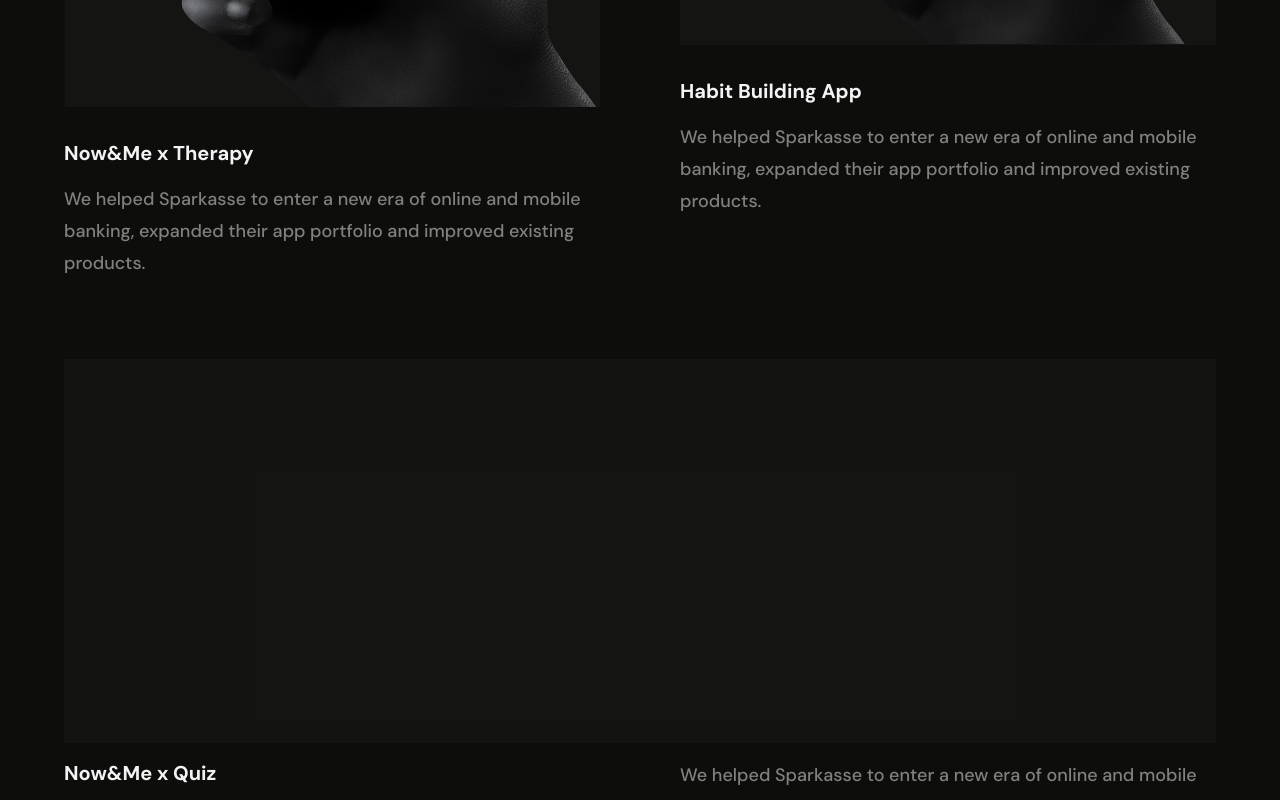
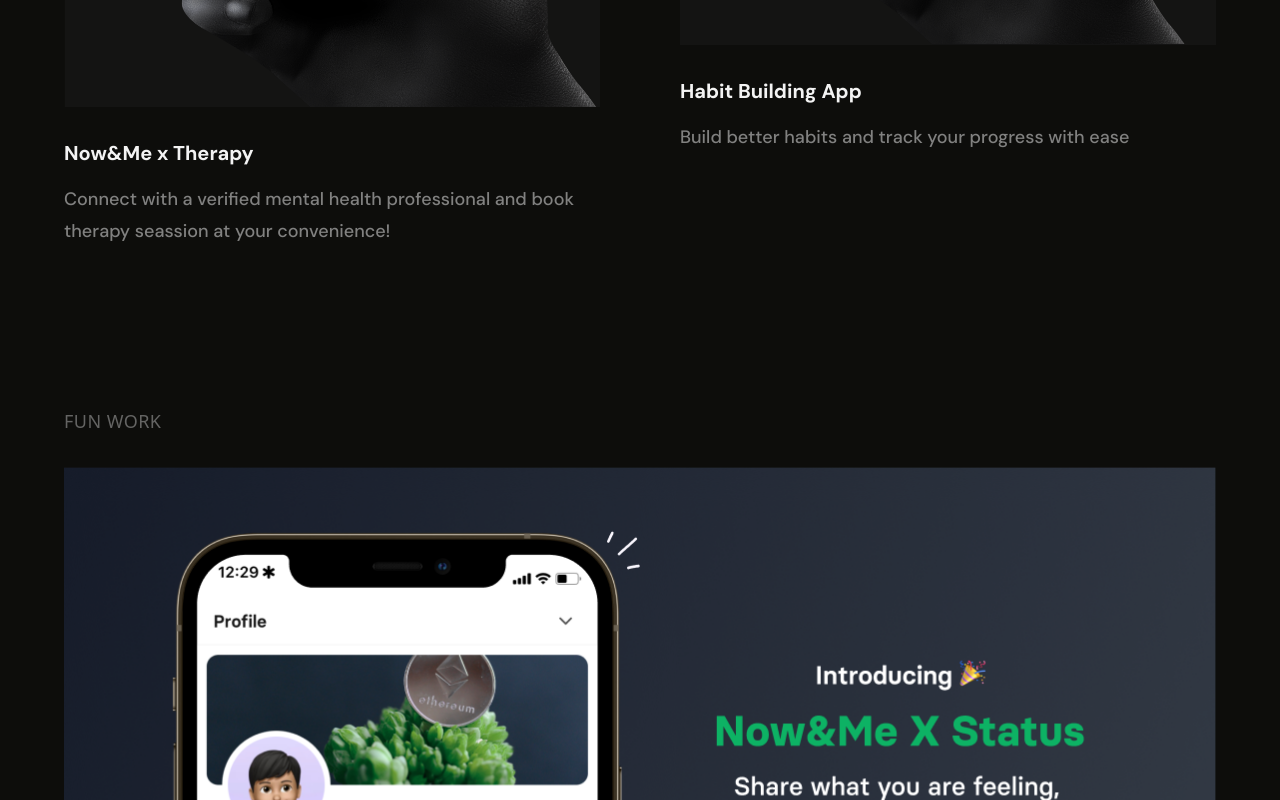
Before and after one commit to ignnikhil/portfolio, a Next.js app: page / in a window 1280 px wide. Shown: the part 1820-2620 px from the top of the page. Built offline with nearby package versions, Linux system fonts and the light colour scheme; a web font is replaced by a local one.

Commit message:
chore: changes

```diff
--- a/src/components/layout/Header.tsx
+++ b/src/components/layout/Header.tsx
@@ -24,6 +24,9 @@
             }}
           >
             Nikhil Singh.
+            <span className="px-2 py-1 ml-3 text-xs font-medium tracking-wide text-white uppercase rounded-full bg-gradient-to-br from-amber-500 to-purple-500">
+              wip
+            </span>
           </span>
         </Link>
         <nav className="flex gap-8">
--- a/src/pages/case-studies/habit.tsx
+++ b/src/pages/case-studies/habit.tsx
@@ -32,9 +32,7 @@
                   Habit – Track Daily Goals
                 </h1>
                 <p className="max-w-md mt-6 text-lg font-medium text-[#797978]">
-                  We helped Sparkasse to enter a new era of online and mobile
-                  banking, expanded their app portfolio and improved existing
-                  products.
+                  Build better habits and track your progress with ease
                 </p>
               </div>
               <div className="relative flex-shrink-0 w-1/2 xl:-right-20">
--- a/src/pages/case-studies/nowandme-x-therapy.tsx
+++ b/src/pages/case-studies/nowandme-x-therapy.tsx
@@ -36,9 +36,8 @@
                   Now&amp;Me x Therapy
                 </h1>
                 <p className="max-w-md mt-6 text-lg font-medium text-[#797978]">
-                  We helped Sparkasse to enter a new era of online and mobile
-                  banking, expanded their app portfolio and improved existing
-                  products.
+                  Connect with a verified mental health professional and book
+                  therapy seassion at your convenience!
                 </p>
               </div>
               <div className="relative flex-shrink-0 w-1/2 xl:-right-20">
--- a/src/pages/index.tsx
+++ b/src/pages/index.tsx
@@ -164,9 +164,8 @@
                   <div className="mt-8 font-display">
                     <h5 className="text-xl font-semibold">Now&Me x Therapy</h5>
                     <p className="mt-4 text-lg leading-8 text-[#818180]">
-                      We helped Sparkasse to enter a new era of online and
-                      mobile banking, expanded their app portfolio and improved
-                      existing products.
+                      Connect with a verified mental health professional and
+                      book therapy seassion at your convenience!
                     </p>
                   </div>
                   <NextLink href="/case-studies/nowandme-x-therapy">
@@ -186,9 +185,7 @@
                       Habit Building App
                     </h5>
                     <p className="mt-4 text-lg leading-8 text-[#818180]">
-                      We helped Sparkasse to enter a new era of online and
-                      mobile banking, expanded their app portfolio and improved
-                      existing products.
+                      Build better habits and track your progress with ease
                     </p>
                   </div>
                   <NextLink href="/case-studies/habit">
@@ -197,17 +194,23 @@
                     </a>
                   </NextLink>
                 </div>
+                {false && (
                   <div className="col-span-2">
-                  <div className="bg-[#1818189C] h-96">{/* placeholder */}</div>
+                    <div className="bg-[#1818189C] h-96">
+                      {/* placeholder */}
+                    </div>
                     <div className="grid grid-cols-2 gap-20 mt-4 font-display">
-                    <h5 className="text-xl font-semibold">Now&amp;Me x Quiz</h5>
+                      <h5 className="text-xl font-semibold">
+                        Now&amp;Me x Quiz
+                      </h5>
                       <p className="text-lg leading-8 text-[#818180]">
                         We helped Sparkasse to enter a new era of online and
-                      mobile banking, expanded their app portfolio and improved
-                      existing products.
+                        mobile banking, expanded their app portfolio and
+                        improved existing products.
                       </p>
                     </div>
                   </div>
+                )}
               </div>
             </div>
           </div>
```
Lines whose indentation alone changed are shown as unchanged.
